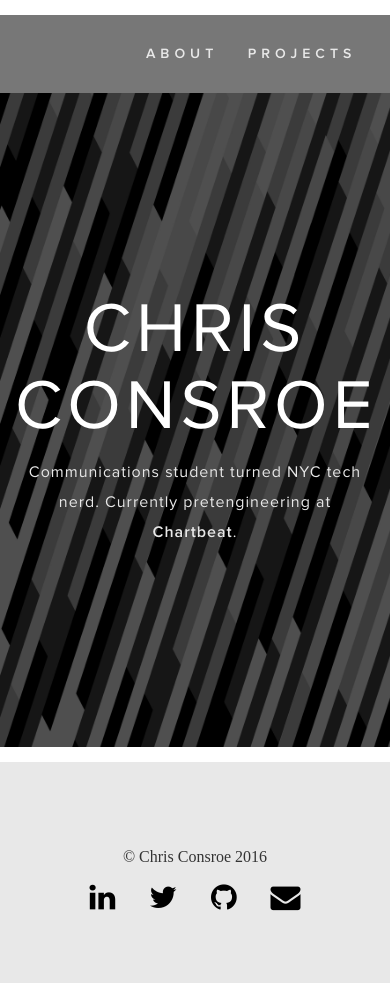
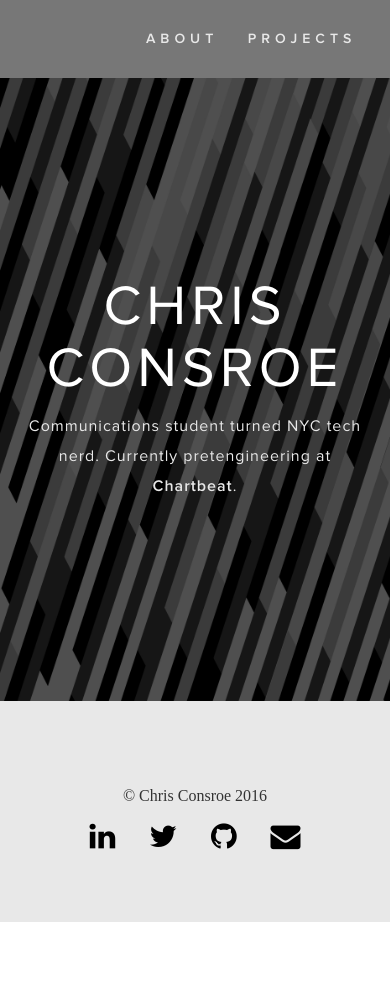
Before and after one commit to chrisconsroe/chrisconsroe.github.io, a Jekyll site: the page built from index.html, in a window 390 px wide. Built offline with Jekyll 4.4.1, drawn with Linux system fonts in a browser that asks for light colours; nearby versions of some CDN libraries; after the commit the page ends 922 px from its top, so only the background shows below that.

Commit message:
responsive changes

```diff
--- a/assets/css/main.css
+++ b/assets/css/main.css
@@ -216,7 +216,7 @@ footer {
 
 @media (max-width: 700px) {
 	.homepage-main h1 {
-		font-size: 5em;
+		font-size: 4em;
 	}
 
 	.about-me-text {
@@ -232,7 +232,7 @@ footer {
 	}
 
 	.wrapper {
-		margin: 15px 30px;
+		margin: 0px 30px;
 	}
 
 	.footer-content .left {
--- a/assets/css/projects.css
+++ b/assets/css/projects.css
@@ -186,7 +186,7 @@ strong {
 	}
 
 .prev {
-	margin-bottom: 30px;
+	margin: 30px auto;
 	text-transform: uppercase;
 	font-size: 12px;
 	color: #E8E8E8;
@@ -203,6 +203,6 @@ strong {
 	}
 
 	.wrapper {
-		margin: 15px 30px;
+		margin: 0px 30px;
 	}
 }
```
